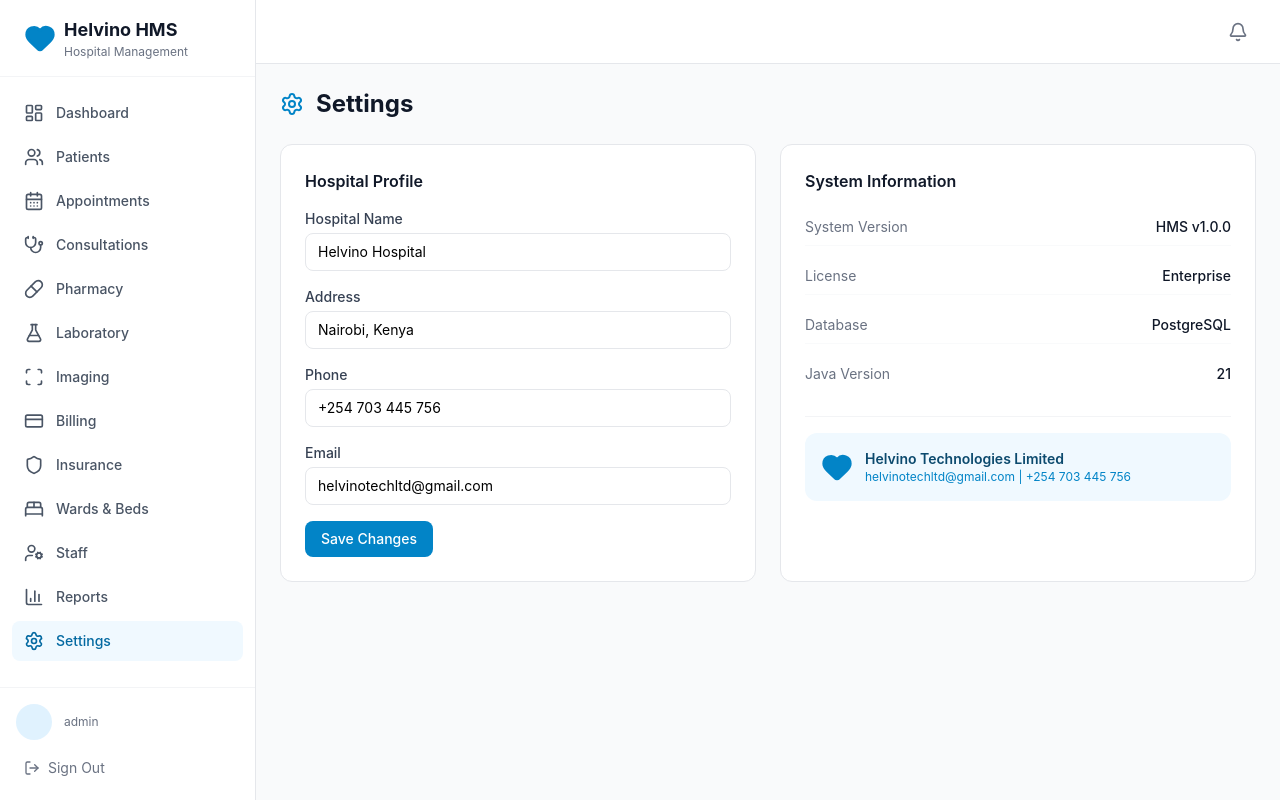
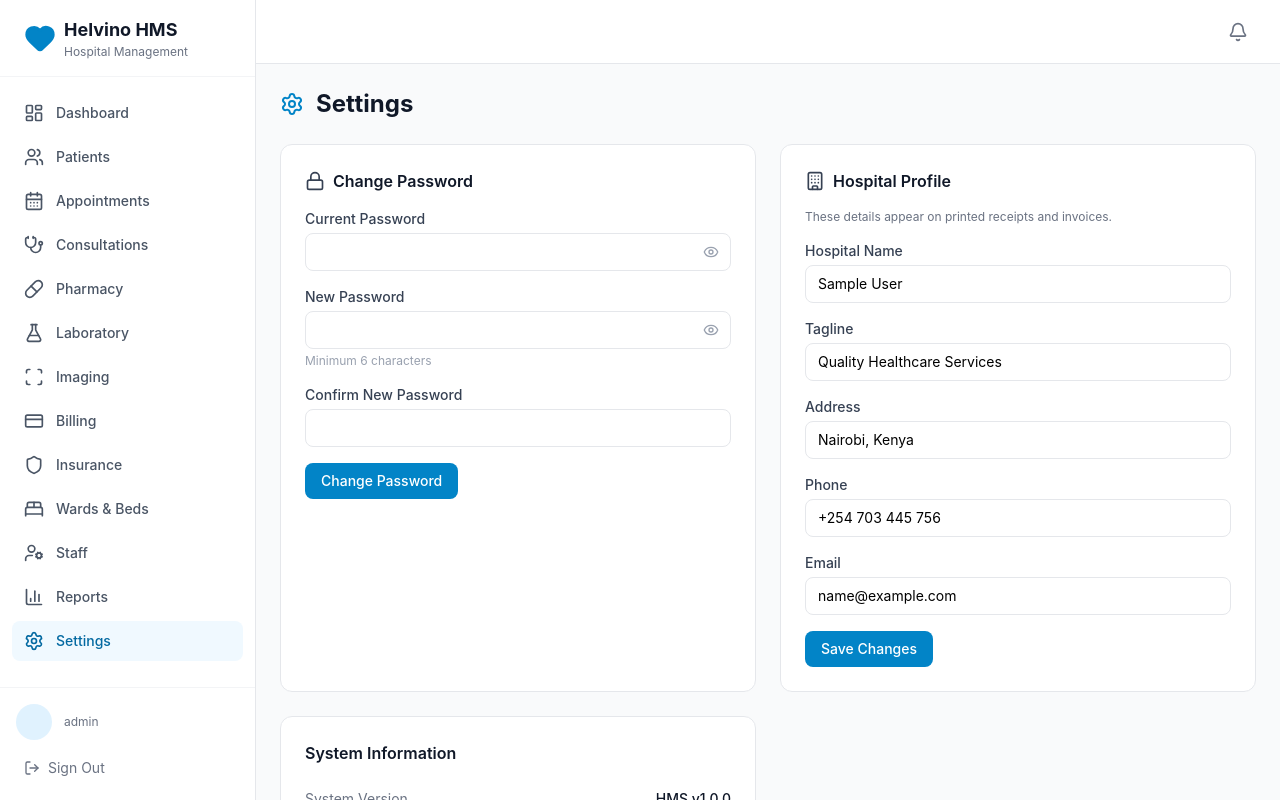
Before and after one commit to Helvino-Technologies-Limited/hospitalmanager, a React (Vite) app in the folder frontend/: page /settings in a window 1280 px wide. Built offline with nearby package versions, Linux system fonts and the light colour scheme; no server answers; sample sign-in values are in the browser's storage.

Commit message:
commiting codes

```diff
--- a/frontend/src/components/DataTable.tsx
+++ b/frontend/src/components/DataTable.tsx
@@ -16,7 +16,8 @@
   loading?: boolean;
 }
 
-export default function DataTable<T extends { id: number }>({ columns, data, page = 0, totalPages = 1, onPageChange, onRowClick, loading }: Props<T>) {
+export default function DataTable<T extends { id: number }>({ columns, data: rawData, page = 0, totalPages = 1, onPageChange, onRowClick, loading }: Props<T>) {
+  const data = rawData || [];
   if (loading) {
     return (
       <div className="bg-white rounded-xl border border-gray-200 p-8">
--- a/frontend/src/pages/patients/PatientDetailPage.tsx
+++ b/frontend/src/pages/patients/PatientDetailPage.tsx
@@ -7,19 +7,13 @@
 } from 'lucide-react';
 import StatusBadge from '../../components/StatusBadge';
 import { patientApi, visitApi, billingApi, userApi, wardApi, pharmacyApi } from '../../api/services';
+import { useHospitalStore } from '../../store/hospitalStore';
 import type {
   Patient, Visit, Billing, User as UserType, Ward, Room, Bed, Admission,
   Drug, Prescription, VisitType,
 } from '../../types';
 
 type Tab = 'overview' | 'visits' | 'admissions' | 'billing';
-
-// Hospital branding for receipts — update these to match the facility
-const HOSPITAL_NAME = 'Your Hospital Name';
-const HOSPITAL_TAGLINE = 'Quality Healthcare Services';
-const HOSPITAL_ADDRESS = 'P.O. Box 00000, Nairobi, Kenya';
-const HOSPITAL_PHONE = '+254 700 000 000';
-const HOSPITAL_EMAIL = 'info@yourhospital.co.ke';
 
 const formatCurrency = (amount: number) =>
   new Intl.NumberFormat('en-KE', { style: 'currency', currency: 'KES' }).format(amount);
@@ -575,6 +569,8 @@
   totalPages: number;
   onPageChange: (p: number) => void;
 }) {
+  const hospital = useHospitalStore();
+
   if (billings.length === 0 && page === 0) {
     return <p className="text-center py-12 text-gray-400">No billing records.</p>;
   }
@@ -599,9 +595,9 @@
 @media print{body{padding:0}}
 </style></head><body>
 <div class="header">
-<h1>${HOSPITAL_NAME}</h1>
-<p>${HOSPITAL_TAGLINE}</p>
-<p>${HOSPITAL_ADDRESS} | Tel: ${HOSPITAL_PHONE} | ${HOSPITAL_EMAIL}</p>
+<h1>${hospital.name}</h1>
+<p>${hospital.tagline}</p>
+<p>${hospital.address} | Tel: ${hospital.phone} | ${hospital.email}</p>
 <p style="margin-top:8px;font-weight:600">Receipt / Invoice</p>
 </div>
 <div class="info">
@@ -621,7 +617,7 @@
 ${bill.payments?.length > 0 ? `<div class="payments"><h3>Payments</h3><table><thead><tr><th>Date</th><th>Method</th><th>Amount</th><th>Receipt #</th><th>Received By</th></tr></thead><tbody>
 ${bill.payments.map(p => `<tr><td>${new Date(p.createdAt).toLocaleDateString()}</td><td>${p.paymentMethod}</td><td>${formatCurrency(p.amount)}</td><td>${p.receiptNumber || '-'}</td><td>${p.receivedByName || '-'}</td></tr>`).join('')}
 </tbody></table></div>` : ''}
-<div class="footer"><p>Thank you for choosing ${HOSPITAL_NAME}</p><p>Printed on ${new Date().toLocaleString()}</p><p style="margin-top:6px;font-size:10px;color:#bbb">Powered by Helvino Technologies | www.helvino.com</p></div>
+<div class="footer"><p>Thank you for choosing ${hospital.name}</p><p>Printed on ${new Date().toLocaleString()}</p><p style="margin-top:6px;font-size:10px;color:#bbb">Powered by Helvino Technologies | www.helvino.com</p></div>
 </body></html>`);
     win.document.close();
     win.focus();
--- a/frontend/src/pages/queue/DoctorQueuePage.tsx
+++ b/frontend/src/pages/queue/DoctorQueuePage.tsx
@@ -17,7 +17,7 @@
     setLoading(true);
     try {
       const res = await visitApi.getDoctorQueue(userId);
-      setQueue(res.data.data);
+      setQueue(res.data.data || []);
     } catch {
       // ignore
     } finally {
--- a/frontend/src/pages/settings/SettingsPage.tsx
+++ b/frontend/src/pages/settings/SettingsPage.tsx
@@ -1,6 +1,52 @@
-import { Heart, Settings } from 'lucide-react';
+import { useState } from 'react';
+import { Heart, Settings, Lock, Eye, EyeOff, Building } from 'lucide-react';
+import { userApi } from '../../api/services';
+import { useAuthStore } from '../../store/authStore';
+import { useHospitalStore } from '../../store/hospitalStore';
 
 export default function SettingsPage() {
+  const userId = useAuthStore((s) => s.userId);
+  const hospital = useHospitalStore();
+  const [profileForm, setProfileForm] = useState({
+    name: hospital.name,
+    tagline: hospital.tagline,
+    address: hospital.address,
+    phone: hospital.phone,
+    email: hospital.email,
+  });
+  const [profileSaved, setProfileSaved] = useState(false);
+  const [pwForm, setPwForm] = useState({ currentPassword: '', newPassword: '', confirmPassword: '' });
+  const [showCurrent, setShowCurrent] = useState(false);
+  const [showNew, setShowNew] = useState(false);
+  const [pwLoading, setPwLoading] = useState(false);
+  const [pwMessage, setPwMessage] = useState<{ type: 'success' | 'error'; text: string } | null>(null);
+
+  const handleChangePassword = async (e: React.FormEvent) => {
+    e.preventDefault();
+    setPwMessage(null);
+
+    if (pwForm.newPassword.length < 6) {
+      setPwMessage({ type: 'error', text: 'New password must be at least 6 characters' });
+      return;
+    }
+    if (pwForm.newPassword !== pwForm.confirmPassword) {
+      setPwMessage({ type: 'error', text: 'New passwords do not match' });
+      return;
+    }
+    if (!userId) return;
+
+    setPwLoading(true);
+    try {
+      await userApi.changePassword(userId, pwForm.currentPassword, pwForm.newPassword);
+      setPwMessage({ type: 'success', text: 'Password changed successfully' });
+      setPwForm({ currentPassword: '', newPassword: '', confirmPassword: '' });
+    } catch {
+      setPwMessage({ type: 'error', text: 'Failed to change password. Check your current password.' });
+    } finally {
+      setPwLoading(false);
+    }
+  };
+
   return (
     <div className="space-y-6">
       <div className="flex items-center gap-3">
@@ -9,29 +55,115 @@
       </div>
 
       <div className="grid lg:grid-cols-2 gap-6">
+        {/* Change Password */}
         <div className="bg-white rounded-xl border border-gray-200 p-6">
-          <h2 className="font-semibold text-gray-900 mb-4">Hospital Profile</h2>
-          <div className="space-y-4">
+          <div className="flex items-center gap-2 mb-4">
+            <Lock className="w-5 h-5 text-gray-700" />
+            <h2 className="font-semibold text-gray-900">Change Password</h2>
+          </div>
+          <form onSubmit={handleChangePassword} className="space-y-4">
+            <div>
+              <label className="block text-sm font-medium text-gray-700 mb-1">Current Password</label>
+              <div className="relative">
+                <input
+                  type={showCurrent ? 'text' : 'password'}
+                  value={pwForm.currentPassword}
+                  onChange={(e) => setPwForm({ ...pwForm, currentPassword: e.target.value })}
+                  className="w-full border border-gray-200 rounded-lg px-3 py-2 text-sm pr-10"
+                  required
+                />
+                <button type="button" onClick={() => setShowCurrent(!showCurrent)}
+                  className="absolute right-3 top-1/2 -translate-y-1/2 text-gray-400 hover:text-gray-600">
+                  {showCurrent ? <EyeOff className="w-4 h-4" /> : <Eye className="w-4 h-4" />}
+                </button>
+              </div>
+            </div>
+            <div>
+              <label className="block text-sm font-medium text-gray-700 mb-1">New Password</label>
+              <div className="relative">
+                <input
+                  type={showNew ? 'text' : 'password'}
+                  value={pwForm.newPassword}
+                  onChange={(e) => setPwForm({ ...pwForm, newPassword: e.target.value })}
+                  className="w-full border border-gray-200 rounded-lg px-3 py-2 text-sm pr-10"
+                  required
+                  minLength={6}
+                />
+                <button type="button" onClick={() => setShowNew(!showNew)}
+                  className="absolute right-3 top-1/2 -translate-y-1/2 text-gray-400 hover:text-gray-600">
+                  {showNew ? <EyeOff className="w-4 h-4" /> : <Eye className="w-4 h-4" />}
+                </button>
+              </div>
+              <p className="text-xs text-gray-400 mt-1">Minimum 6 characters</p>
+            </div>
+            <div>
+              <label className="block text-sm font-medium text-gray-700 mb-1">Confirm New Password</label>
+              <input
+                type="password"
+                value={pwForm.confirmPassword}
+                onChange={(e) => setPwForm({ ...pwForm, confirmPassword: e.target.value })}
+                className="w-full border border-gray-200 rounded-lg px-3 py-2 text-sm"
+                required
+              />
+            </div>
+            {pwMessage && (
+              <div className={`text-sm px-3 py-2 rounded-lg ${pwMessage.type === 'success' ? 'bg-green-50 text-green-700' : 'bg-red-50 text-red-700'}`}>
+                {pwMessage.text}
+              </div>
+            )}
+            <button type="submit" disabled={pwLoading}
+              className="bg-primary-600 text-white px-4 py-2 rounded-lg text-sm font-medium hover:bg-primary-700 disabled:opacity-50">
+              {pwLoading ? 'Changing...' : 'Change Password'}
+            </button>
+          </form>
+        </div>
+
+        <div className="bg-white rounded-xl border border-gray-200 p-6">
+          <div className="flex items-center gap-2 mb-4">
+            <Building className="w-5 h-5 text-gray-700" />
+            <h2 className="font-semibold text-gray-900">Hospital Profile</h2>
+          </div>
+          <p className="text-xs text-gray-500 mb-4">These details appear on printed receipts and invoices.</p>
+          <form onSubmit={(e) => {
+            e.preventDefault();
+            hospital.update(profileForm);
+            setProfileSaved(true);
+            setTimeout(() => setProfileSaved(false), 3000);
+          }} className="space-y-4">
             <div>
               <label className="block text-sm font-medium text-gray-700 mb-1">Hospital Name</label>
-              <input defaultValue="Helvino Hospital" className="w-full border border-gray-200 rounded-lg px-3 py-2 text-sm" />
+              <input value={profileForm.name} onChange={(e) => setProfileForm({ ...profileForm, name: e.target.value })}
+                className="w-full border border-gray-200 rounded-lg px-3 py-2 text-sm" />
+            </div>
+            <div>
+              <label className="block text-sm font-medium text-gray-700 mb-1">Tagline</label>
+              <input value={profileForm.tagline} onChange={(e) => setProfileForm({ ...profileForm, tagline: e.target.value })}
+                className="w-full border border-gray-200 rounded-lg px-3 py-2 text-sm" />
             </div>
             <div>
               <label className="block text-sm font-medium text-gray-700 mb-1">Address</label>
-              <input defaultValue="Nairobi, Kenya" className="w-full border border-gray-200 rounded-lg px-3 py-2 text-sm" />
+              <input value={profileForm.address} onChange={(e) => setProfileForm({ ...profileForm, address: e.target.value })}
+                className="w-full border border-gray-200 rounded-lg px-3 py-2 text-sm" />
             </div>
             <div>
               <label className="block text-sm font-medium text-gray-700 mb-1">Phone</label>
-              <input defaultValue="+254 703 445 756" className="w-full border border-gray-200 rounded-lg px-3 py-2 text-sm" />
+              <input value={profileForm.phone} onChange={(e) => setProfileForm({ ...profileForm, phone: e.target.value })}
+                className="w-full border border-gray-200 rounded-lg px-3 py-2 text-sm" />
             </div>
             <div>
               <label className="block text-sm font-medium text-gray-700 mb-1">Email</label>
-              <input defaultValue="helvinotechltd@gmail.com" className="w-full border border-gray-200 rounded-lg px-3 py-2 text-sm" />
+              <input value={profileForm.email} onChange={(e) => setProfileForm({ ...profileForm, email: e.target.value })}
+                className="w-full border border-gray-200 rounded-lg px-3 py-2 text-sm" />
             </div>
-            <button className="bg-primary-600 text-white px-4 py-2 rounded-lg text-sm font-medium hover:bg-primary-700">
+            {profileSaved && (
+              <div className="text-sm px-3 py-2 rounded-lg bg-green-50 text-green-700">
+                Hospital profile saved successfully
+              </div>
+            )}
+            <button type="submit" className="bg-primary-600 text-white px-4 py-2 rounded-lg text-sm font-medium hover:bg-primary-700">
               Save Changes
             </button>
-          </div>
+          </form>
         </div>
 
         <div className="bg-white rounded-xl border border-gray-200 p-6">
--- /dev/null
+++ b/frontend/src/store/hospitalStore.ts
@@ -0,0 +1,46 @@
+import { create } from 'zustand';
+
+interface HospitalProfile {
+  name: string;
+  tagline: string;
+  address: string;
+  phone: string;
+  email: string;
+}
+
+interface HospitalState extends HospitalProfile {
+  update: (profile: Partial<HospitalProfile>) => void;
+}
+
+const defaults: HospitalProfile = {
+  name: 'Helvino Hospital',
+  tagline: 'Quality Healthcare Services',
+  address: 'Nairobi, Kenya',
+  phone: '+254 703 445 756',
+  email: 'helvinotechltd@gmail.com',
+};
+
+function load(): HospitalProfile {
+  try {
+    const saved = localStorage.getItem('hospitalProfile');
+    if (saved) return { ...defaults, ...JSON.parse(saved) };
+  } catch { /* ignore */ }
+  return defaults;
+}
+
+export const useHospitalStore = create<HospitalState>((set) => ({
+  ...load(),
+  update: (profile) => {
+    set((state) => {
+      const updated = { ...state, ...profile };
+      localStorage.setItem('hospitalProfile', JSON.stringify({
+        name: updated.name,
+        tagline: updated.tagline,
+        address: updated.address,
+        phone: updated.phone,
+        email: updated.email,
+      }));
+      return updated;
+    });
+  },
+}));
```
